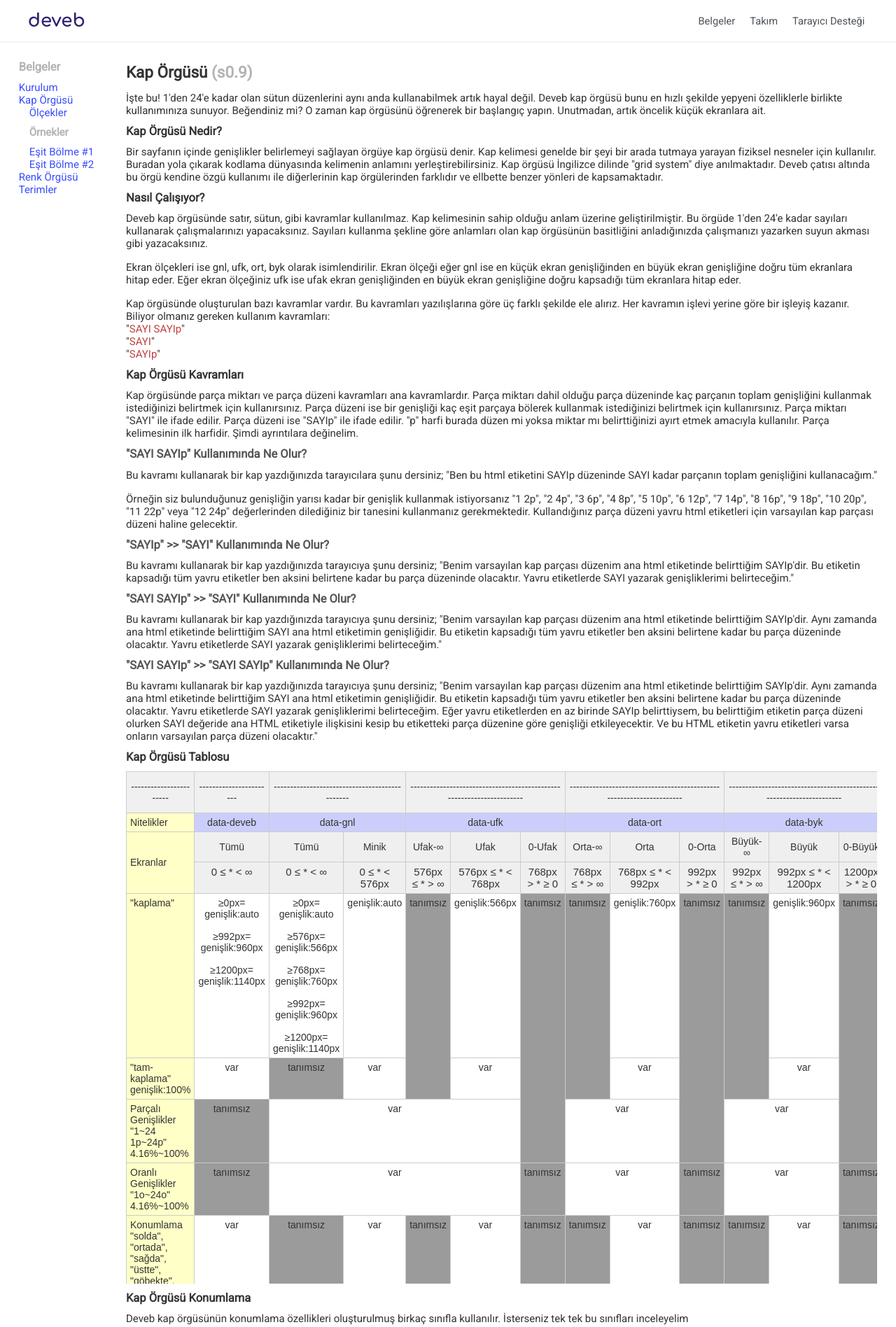
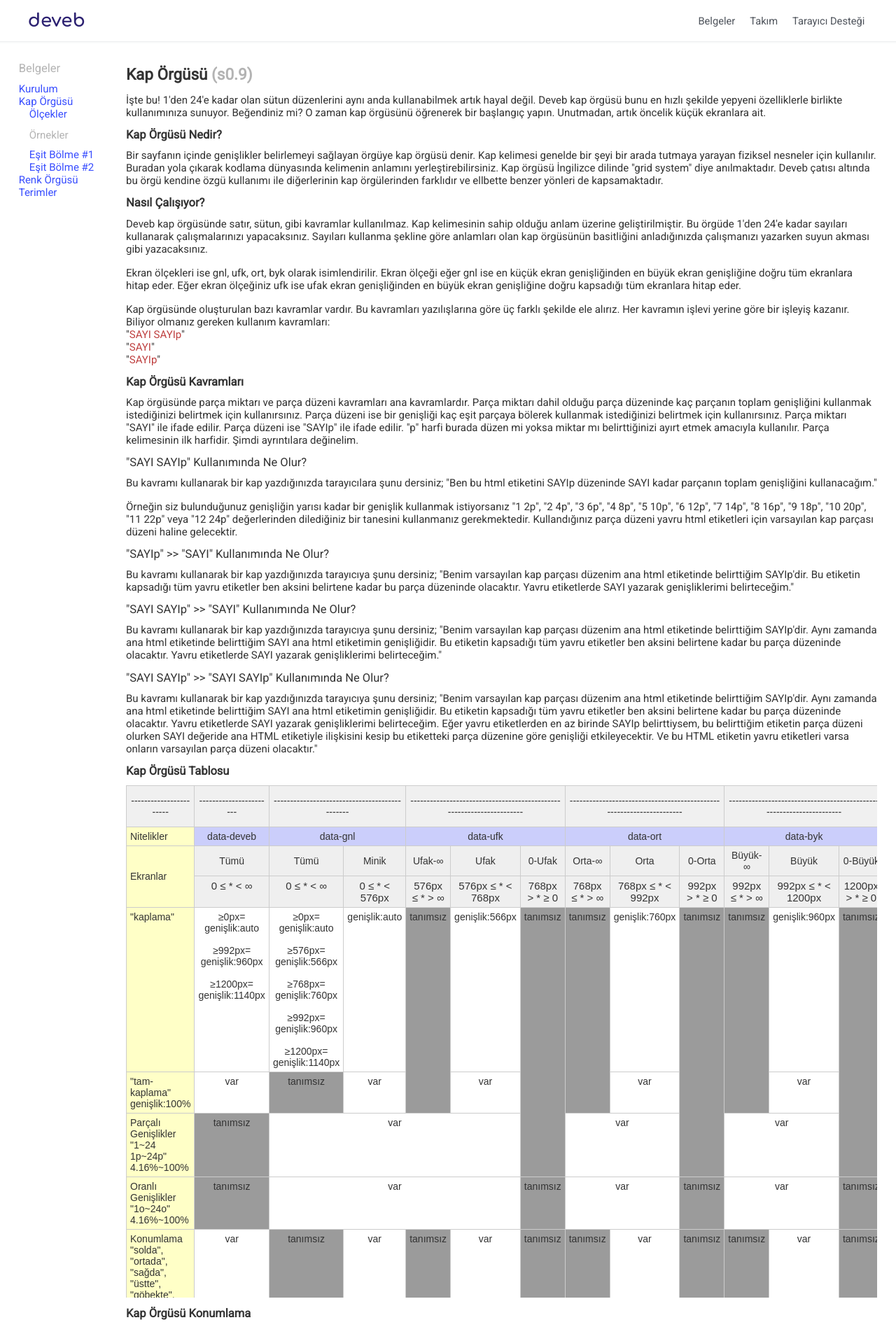
Before and after one commit to data-deveb/data-deveb.github.io, a Jekyll site: the page built from belgeler/kap-orgusu.html, in a window 1280 px wide. Shown: the top 1896 px of the page at 70% size. Built offline with Jekyll 4.4.1, drawn with Linux system fonts in a browser that asks for light colours.

Commit message:
Güncelleme

```diff
--- a/assets/css/deveb.css
+++ b/assets/css/deveb.css
@@ -115,14 +115,14 @@
         -webkit-margin-start: 0px;
         -webkit-margin-end: 0px;
       color:#333;
-      margin: 0.67em 0;
+      margin: 0.80em 0 0.67em 0;
     }
     h1{font-size:1.5em;}
       h2{font-size:1.1em;}
-        h3{font-size:1.1em; color:#555;}
-          h4{font-size:1.0em; color:#888;}
-            h5{font-size:1.0em; color: #999;}
-              h6{font-size:1.0em; color: #aaa;}
+        h3{font-size:1.1em; font-weight: 500;}
+          h4{font-size:1.0em; font-weight: 500; color:#444;}
+            h5{font-size:1.0em; font-weight: 500; color: #666;}
+              h6{font-size:1.0em; font-weight: 500; color: #888;}
 
     img {
       border: 0;  /* Kenarlıkları sıfırlama */
```
